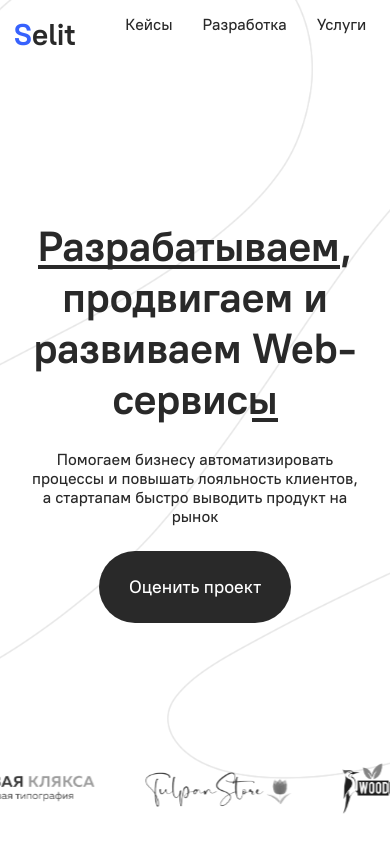
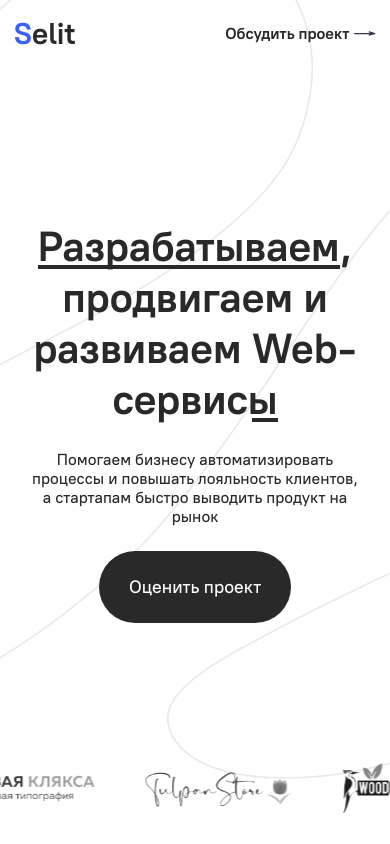
Before and after one commit to Centick/Selit, a Vue app: page / in a window 390 px wide. Shown: the top 844 px of the page. Built offline with nearby package versions, Linux system fonts and the light colour scheme.

Commit message:
adaptive
Доделать бургер, как минимум

```diff
--- a/src/assets/css/global.css
+++ b/src/assets/css/global.css
@@ -514,5 +514,13 @@ footer{
 
     .modal__container {
         padding: 20px 20px !important;
+        gap: 20px;
+    }
+
+    .cross{
+        width: 20px;
+        height: 20px;
+        top: 20px;
+        right: 20px;
     }
 }
--- a/src/components/ApplicationComponent.vue
+++ b/src/components/ApplicationComponent.vue
@@ -23,7 +23,7 @@
                     <span class="input_file-text weight-700" >Прикрепить файл</span>
                     <input id="TZfile" multiple type="file">
                 </label>
-                <div class="wrap-submit grid grid-row align-self-end justify-content-space-between align-items-center">
+                <div class="grid grid-row align-self-end justify-content-space-between align-items-center wrap-submit">
                     <p class="politicks">Нажимая на кнопку «Отправить», вы даете <br> согласие на <a class="weight-700" href="#">Политику конфиденциальности</a></p>
                     <button @click.prevent="onSubmit" type="submit" class="btn width-fit-content application-send">
                         <span class="h6">Отправить</span>
@@ -203,4 +203,19 @@
         z-index: 4;
     }
 
+    @media (max-width: 768px) {
+        .wrap-submit{
+            grid-auto-flow: row;
+            align-items: center;
+            align-content: center;
+            justify-items: center;
+            justify-content: center;
+            gap: 20px;
+        }
+
+        .grid-3rows{
+            grid-template-columns: 1fr;
+        }
+    }
+
 </style>
--- a/src/components/HeaderComponent.vue
+++ b/src/components/HeaderComponent.vue
@@ -4,7 +4,7 @@
             <!-- <img src="" alt="img"> -->
              <!-- пока так (до лого) -->
             <h3 class="h3"><span style="color: var(--colorMain);" class="h3">S</span>elit</h3>
-            <nav class="grid grid-row align-content-center justify-content-space-between gap-30">
+            <nav class="grid grid-row align-content-center justify-content-space-between gap-30 main_menu">
                 <a class="link header_link" href="#">Кейсы</a>
                 <a class="link header_link" href="#">Разработка</a>
                 <a class="link header_link" href="#">Услуги</a>
@@ -78,4 +78,11 @@
         box-shadow: #dfdfdf 0 1px 5px 0;
         background-color: var(--colorWhite);
     }
+
+    /* TODO: Доделать бергер меню */
+    @media (max-width: 768px) {
+        .main_menu{
+            display: none;
+        }
+    }
 </style>
```
